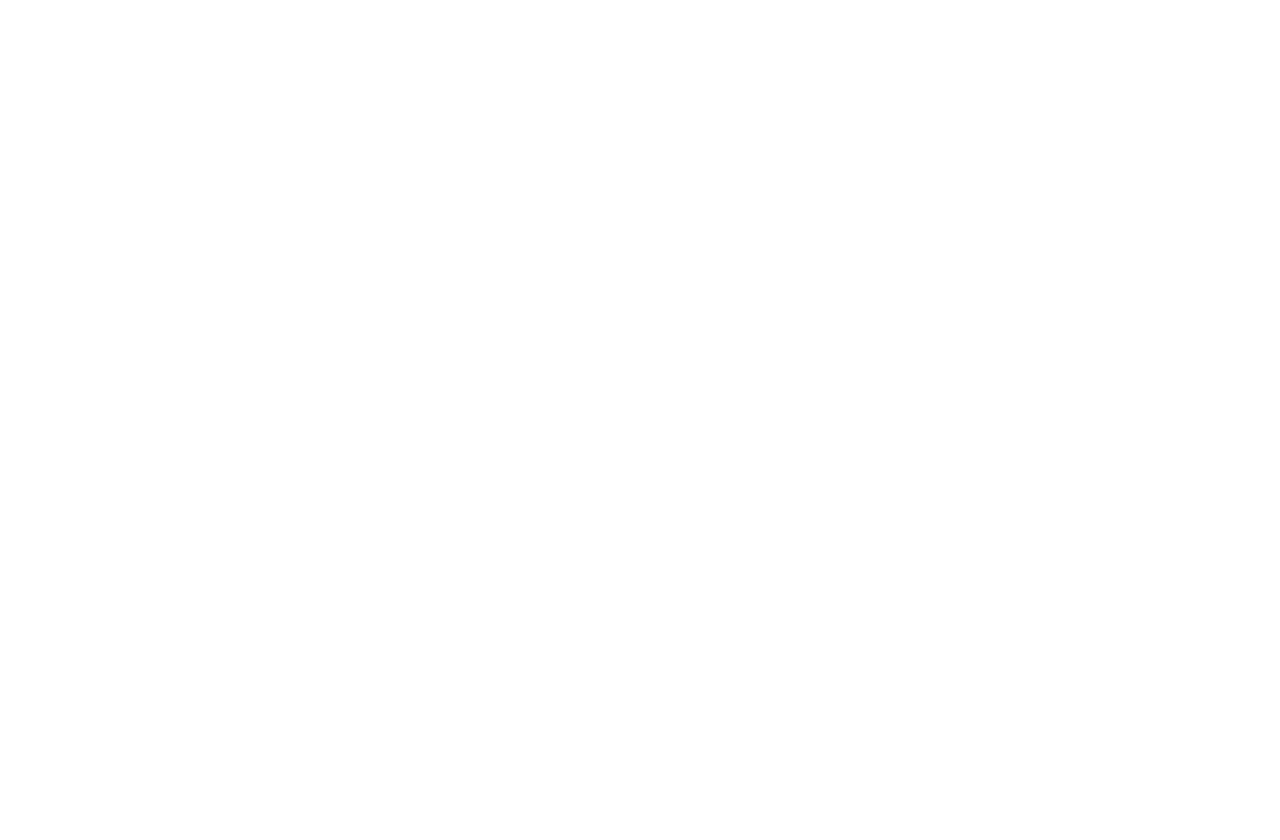
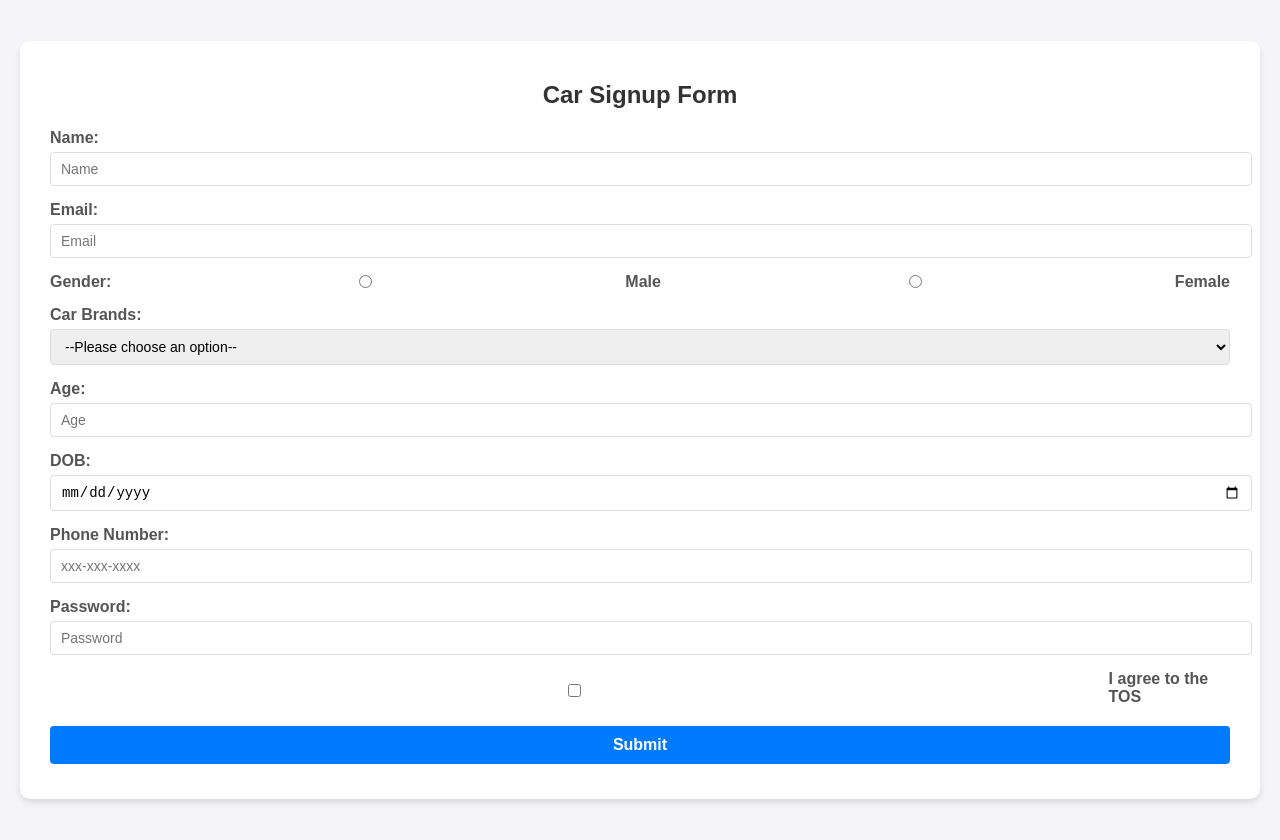
Before and after one commit to acciojob/signup-form-car-zaymaurya, a website: page main.html in a window 1280 px wide. Before the commit the page ends 800 px from the top, so only its background shows below. Drawn offline with Linux system fonts and the light colour scheme.

Commit message:
created a submission

```diff
--- a/main.html
+++ b/main.html
@@ -4,10 +4,73 @@
 
 <head>
 	<link rel="stylesheet" href="styles.css">
+	<title>Car Signup Form</title>
 </head>
 
 <body>
 	<!-- the entire body must be written by student -->
+	<div class="container">
+	    <h2>Car Signup Form</h2>
+	    <form action="#" method="post">
+			<div class="form-group">
+		        <label for="name">Name:</label>
+		        <input type="Text" id="name" name="name" placeholder="Name" required>
+			</div>
+
+			<div class="form-group">
+		        <label for="email">Email:</label>
+		        <input type="Email" id="email" name="email" placeholder="Email" required>
+		    </div>
+
+		    <div class="form-group genderGroup">
+				<label for="gender">Gender:</label>
+				<input type="Radio" id="gender_m" name="gender" value="male" required>
+				<label for="gender_m">Male</label>
+				<input type="Radio" id="gender_f" name="gender" value="female" required>
+				<label for="gender_f">Female</label>
+		    </div>
+
+		    <div class="form-group">
+		        <label for="cars">Car Brands:</label>
+		        <select type="Select" id="cars" name="cars" required>
+			        <option value="">--Please choose an option--</option>
+			        <option value="toyota">Toyota</option>
+			        <option value="honda">Honda</option>
+			        <option value="bmw">BMW</option>
+			        <option value="tesla">Tesla</option>
+		        </select>
+			</div>
+
+		    <div class="form-group">
+		        <label for="age">Age:</label>
+		        <input type="Number" id="age" name="age" placeholder="Age" required>
+		    </div>
+
+		    <div class="form-group">
+		        <label for="dob">DOB:</label>
+		        <input type="Date" id="dob" name="dob" required>
+		    </div>
+
+		    <div class="form-group">
+		        <label for="tel">Phone Number:</label>
+		        <input type="Tel" id="tel" name="tel" placeholder="xxx-xxx-xxxx">
+		    </div>
+
+		    <div class="form-group">
+		        <label for="password">Password:</label>
+			    <input type="Password" id="password" name="password" placeholder="Password" required>
+		    </div>
+
+			<div class="form-group tos">
+				<input type="Checkbox" id="tos" name="tos" required>
+				<label for="tos">I agree to the TOS</label>
+			</div>
+
+		    <div class="form-group">
+		        <button type="submit" class="submit-btn">Submit</button>
+		    </div>
+	    </form>
+	</div>
     <script type="text/javascript" src="./script.js">
 </script>
 
--- a/styles.css
+++ b/styles.css
@@ -1,2 +1,93 @@
 
 /* Your CSS Code here. */
+body {
+  font-family: Arial, sans-serif;
+  background-color: #f4f4f9;
+  margin: 0;
+  padding: 20px;
+  display: flex;
+  justify-content: center;
+  align-items: center;
+  min-height: 100vh;
+}
+
+.container {
+  background: #ffffff;
+  padding: 20px 30px;
+  border-radius: 10px;
+  box-shadow: 0 4px 6px rgba(0, 0, 0, 0.1);
+  width: 100%;
+}
+
+.container h2 {
+  text-align: center;
+  margin-bottom: 20px;
+  color: #333;
+}
+
+.form-group {
+  margin-bottom: 15px;
+}
+
+.form-group label {
+  display: block;
+  font-weight: bold;
+  margin-bottom: 5px;
+  color: #555;
+}
+
+.form-group input,
+.form-group select {
+  width: 100%;
+  padding: 8px 10px;
+  border: 1px solid #ddd;
+  border-radius: 4px;
+  font-size: 14px;
+}
+
+.form-group input:focus,
+.form-group select:focus {
+  border-color: #007bff;
+  outline: none;
+  box-shadow: 0 0 5px rgba(0, 123, 255, 0.5);
+}
+
+.genderGroup {
+  display: flex;
+  align-items: center;
+  gap: 10px;
+}
+
+.genderGroup label {
+  margin: 0;
+}
+
+.genderGroup input[type="radio"] {
+  margin: 0 5px 0 0;
+}
+
+.tos {
+  display: flex;
+  align-items: center;
+  gap: 10px;
+}
+
+.tos input[type="checkbox"] {
+  margin: 0;
+}
+
+.submit-btn {
+  width: 100%;
+  padding: 10px 15px;
+  background-color: #007bff;
+  border: none;
+  border-radius: 4px;
+  font-size: 16px;
+  font-weight: bold;
+  color: white;
+  cursor: pointer;
+}
+
+.submit-btn:hover {
+  background-color: #0056b4;
+}
```
